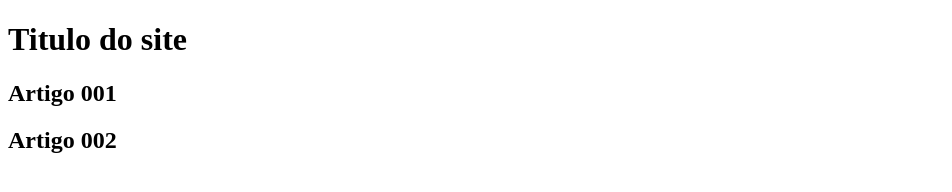
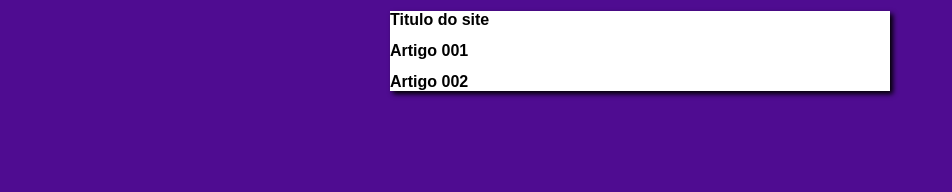
Before and after one commit to reabarreto/Project_Site, a plain HTML site: page index.html in a window 1280 px wide. Shown: the whole page, without its empty margins (0-952 px from the left). Drawn offline with Linux system fonts and the light colour scheme.

Commit message:
Iniciei o Design

```diff
--- a/index.html
+++ b/index.html
@@ -5,6 +5,7 @@
     <meta http-equiv="X-UA-Compatible" content="IE=edge">
     <meta name="viewport" content="width=device-width, initial-scale=1.0">
     <title>Titulo do site</title>
+    <link rel="stylesheet" href="style.css">
 </head>
 <body>
     <main>
--- /dev/null
+++ b/style.css
@@ -0,0 +1,18 @@
+*{
+
+    font-family: Arial, Helvetica, sans-serif;
+    font-size: 16px;
+}
+
+body{
+    background-color: #4f0c91;
+}
+
+main{
+
+    background-color: white;
+    width: 500px;
+    margin: auto;
+    box-shadow: 3px 3px 5px rgb(0, 0, 0);
+
+}
```
